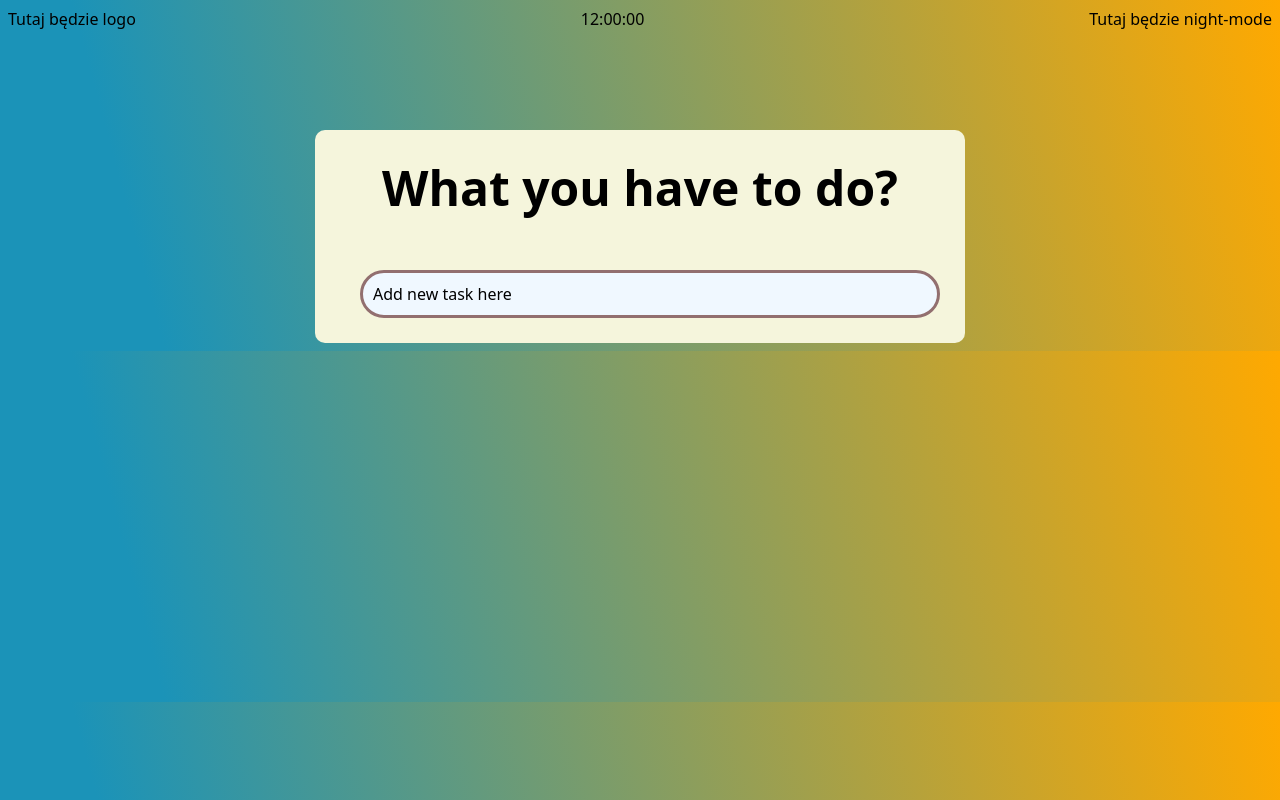
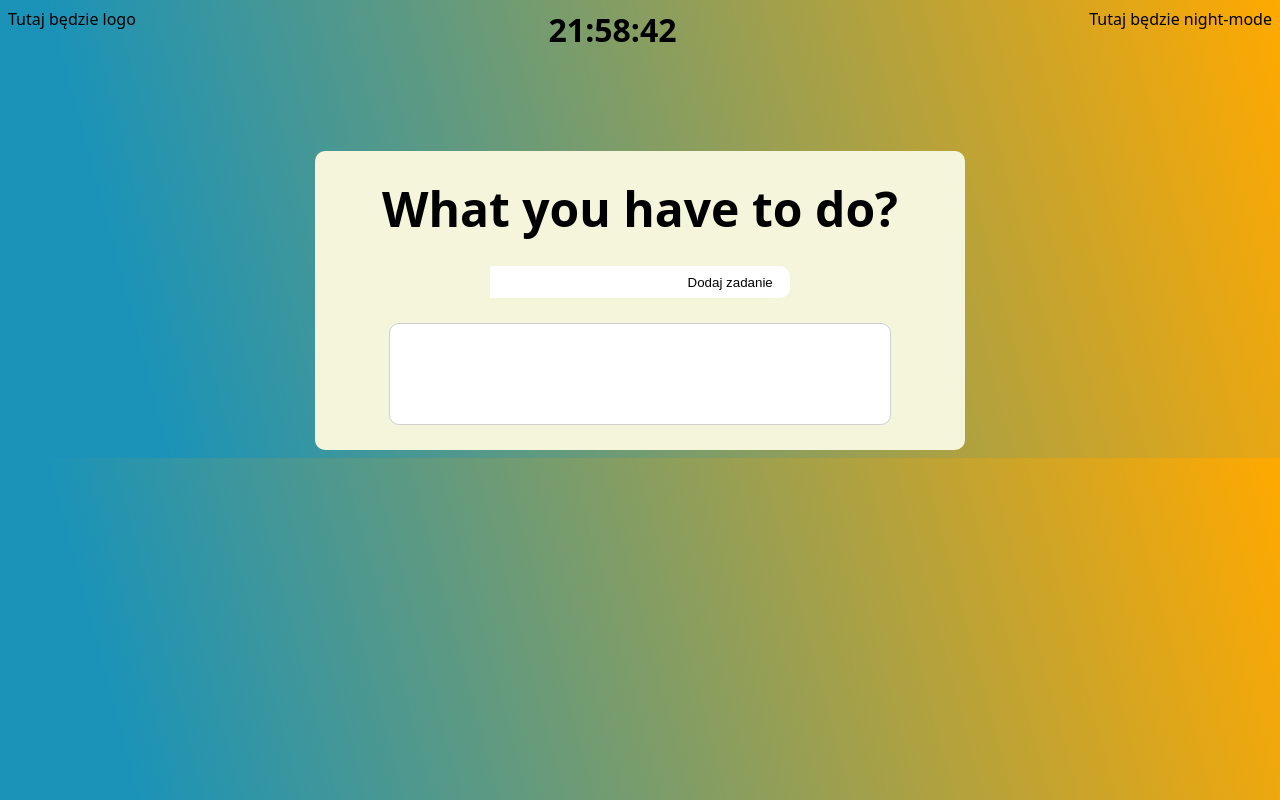
Before and after one commit to usuless/TrainingProject, a plain HTML site: page index.html in a window 1280 px wide. Drawn offline with nearby package versions, Linux system fonts and the light colour scheme.

Commit message:
clock and event listener

```diff
--- a/index.html
+++ b/index.html
@@ -11,17 +11,21 @@
         <div class="logo">
             Tutaj będzie logo
         </div>
-        <div class="timer">12:00:00</div>
+        <div id="clock">12:00:00</div>
         <div class="night-mode">
             Tutaj będzie night-mode
         </div>
     </header>
     <div class="content">
         <div class="title">What you have to do?</div>
-        <div class="add-task">Add new task here</div>
+        <div class="zadanie">
+        <input id="taskInput" type="text" name="type something" maxlength="50">
+        <button class="btn">Dodaj zadanie</button>
+        </div>
         <div class="list-of-task"></div>
     </div>
 
+<script src="https://ajax.googleapis.com/ajax/libs/jquery/3.7.1/jquery.min.js"></script>
 <script src="index.js"></script>
 </body>
 </html>
--- a/index.js
+++ b/index.js
@@ -1 +1,27 @@
-console.log("babajaga");
+// zegar
+function updateClock() {
+    const clockElement = document.getElementById('clock');
+    const now = new Date();
+    const hours = now.getHours();
+    const minutes = now.getMinutes();
+    const seconds = now.getSeconds();
+
+    const formattedTime = `${padZero(hours)}:${padZero(minutes)}:${padZero(seconds)}`;
+
+    clockElement.textContent = formattedTime;
+  }
+
+  function padZero(number) {
+    return number < 10 ? '0' + number : number;
+  }
+
+  setInterval(updateClock, 1000);
+
+  updateClock();
+
+  // dodawanie zadań
+
+  $(".btn").on("click", function getInput() {
+    let inputValue = $("#taskInput").val();
+    console.log(inputValue)
+  })
--- a/style.css
+++ b/style.css
@@ -10,12 +10,20 @@ header {
     width:100%;
 }
 
+#clock {
+    font-size: 2rem;
+    font-weight: 600;
+}
+
 .content {
     margin:100px auto 0 auto;
     width:600px;
     background-color: beige;
     border-radius: 10px;
     padding:25px;
+    display: flex;
+    flex-direction: column;
+    align-items: center;
 }
 
 .title {
@@ -24,10 +32,39 @@ header {
     text-align: center;
 }
 
-.add-task {
-    border-radius: 25px;
-    padding:10px;
-    border: 3px solid rgb(146, 111, 111);
-    background-color: aliceblue;
-    margin:50px 0 0 20px;
+.zadanie {
+    width:300px;
+    border-radius: 10px;
+    background-color: rgb(255, 255, 255);
+    margin: 25px 0;
 }
+
+input {
+    min-height: 30px;
+    word-wrap: break-word;
+    border:none;
+}
+
+.btn {
+    width: max-content;
+    height: max-content;
+    background-color: rgb(255, 255, 255);
+    border:none;
+    width:110px;
+}
+
+.btn:hover {
+    border:2px solid rgb(182, 182, 182);
+}
+
+input:focus {
+    border:2px solid rgb(182, 182, 182);
+}
+
+.list-of-task {
+    min-height: 100px;
+    background-color: rgb(255, 255, 255);
+    width:500px;
+    border-radius: 10px;
+    border:1px solid rgb(207, 207, 207);
+}
```
